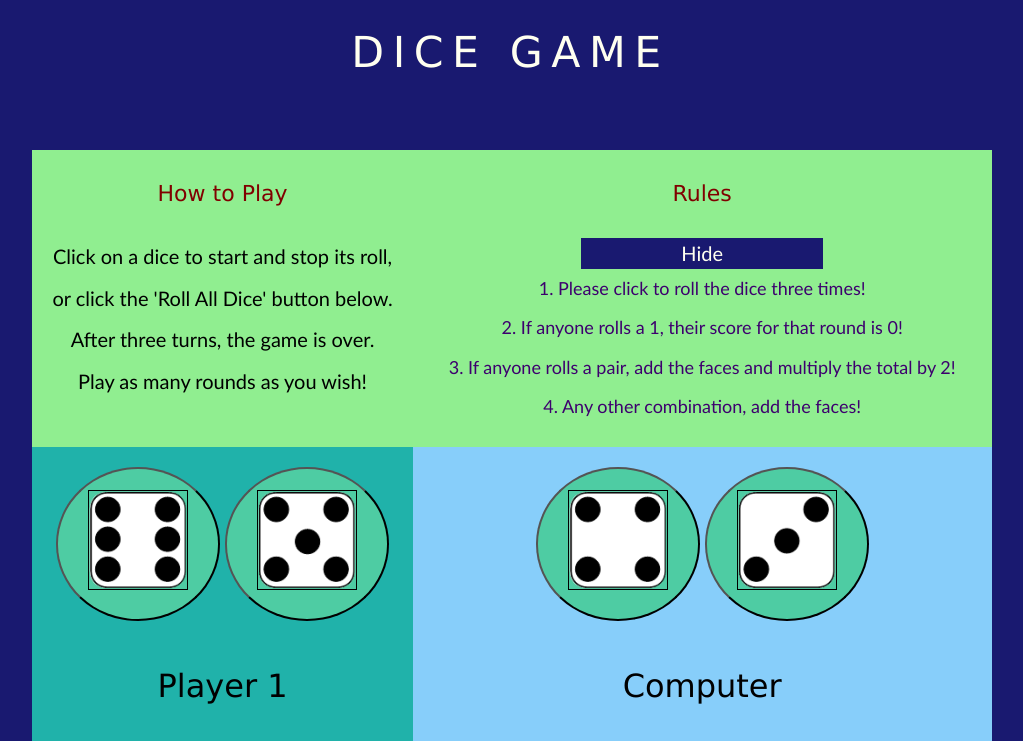
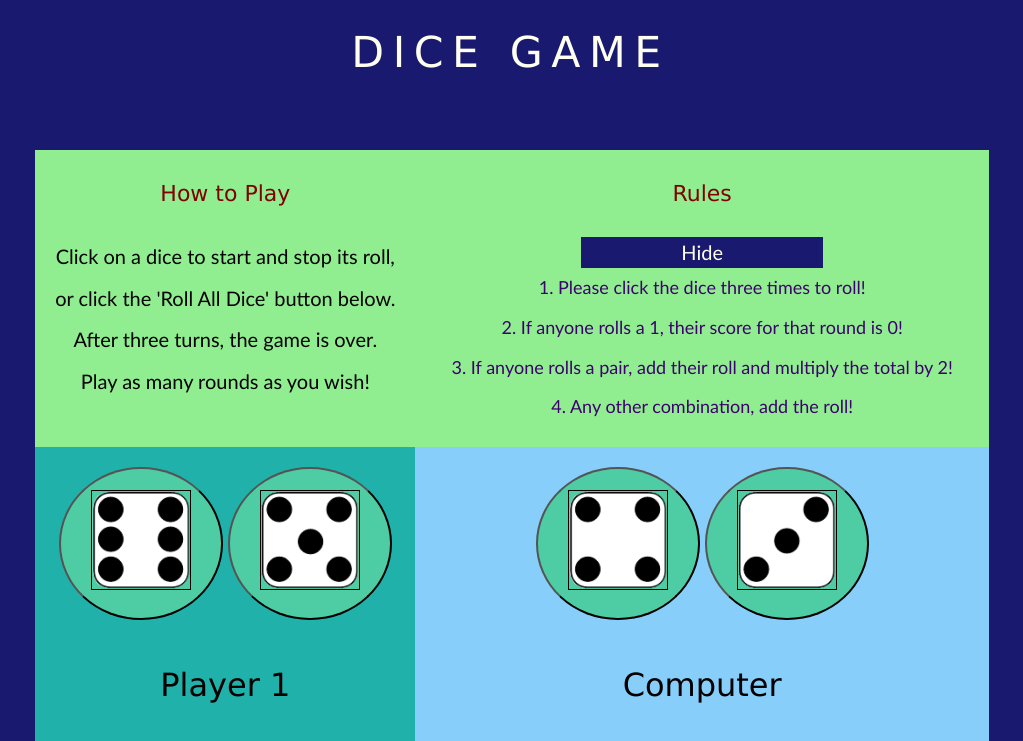
Before and after one commit to quest-he/dice-game, a plain HTML site: page index.html in a window 1280 px wide. Both pictures are taken after a click on the button "Show". Shown: the top 741 px of the page, without its empty margins (128-1151 px from the left). Drawn offline with nearby package versions, Linux system fonts and the light colour scheme.

Commit message:
added clear innerHTML to reset

```diff
--- a/index.html
+++ b/index.html
@@ -55,12 +55,12 @@
             <!-- dropdown reveal -->
                 <button class='btn_show' id="btn_show">Show</button>
                 <section class='hideshow'>
-                    <p>1. Please click to roll the dice three times!</p>
+                    <p>1. Please click the dice three times to roll!</p>
                     <p>2. If anyone rolls a 1, their score for
                         that round is 0!</p>
-                    <p>3. If anyone rolls a pair, add the faces
+                    <p>3. If anyone rolls a pair, add their roll
                         and multiply the total by 2!</p>
-                    <p>4. Any other combination, add the faces!</p>
+                    <p>4. Any other combination, add the roll!</p>
                 </section>
             </div>
             <div class="d2">
@@ -105,7 +105,7 @@
             <div class="parent d4">
 <!-- player 1 output -->
                 <h2>Player 1</h2>
-                <p id='player1-roll'>&nbsp;</p>
+                <p id='player1-roll'></p>
             <!--<div id="div2Display">dice 1</div>
                 <div id="div3Display">dice 2</div> -->
                 <div class="div4">Score this round</div>
@@ -116,7 +116,7 @@
 <!-- computer output -->
             <div class="parent2 d5">
                 <h2>Computer</h2>
-                <p id='player2-roll'>&nbsp;</p>
+                <p id='player2-roll'></p>
             <!--<div id="div22Display">dice 1</div>
                 <div id="div23Display">dice 2</div> -->
                 <div class="div24">Score this round</div>
--- a/js/dicegame-final.js
+++ b/js/dicegame-final.js
@@ -326,6 +326,8 @@ rollDicebtn.addEventListener('click', function(event){
         compTotal          = 0;
         playerTotal        = 0;
         counter            = 0;
+        player1.innerHTML  ='';
+        computer.innerHTML ='';
 
     }
     //myDiceRoll.describeSelf();
@@ -340,7 +342,7 @@ const $btnShow = $('.btn_show');
 $btnShow.click(function(){
 
     const $btn = $(this); //shows this element Class = button
-    const $rulesText = $(this).next(); //nxt element image and text
+    const $rulesText = $(this).next(); //next element image and text
 
     if($rulesText.is(':visible')){
         $btn.text('Show');
```
